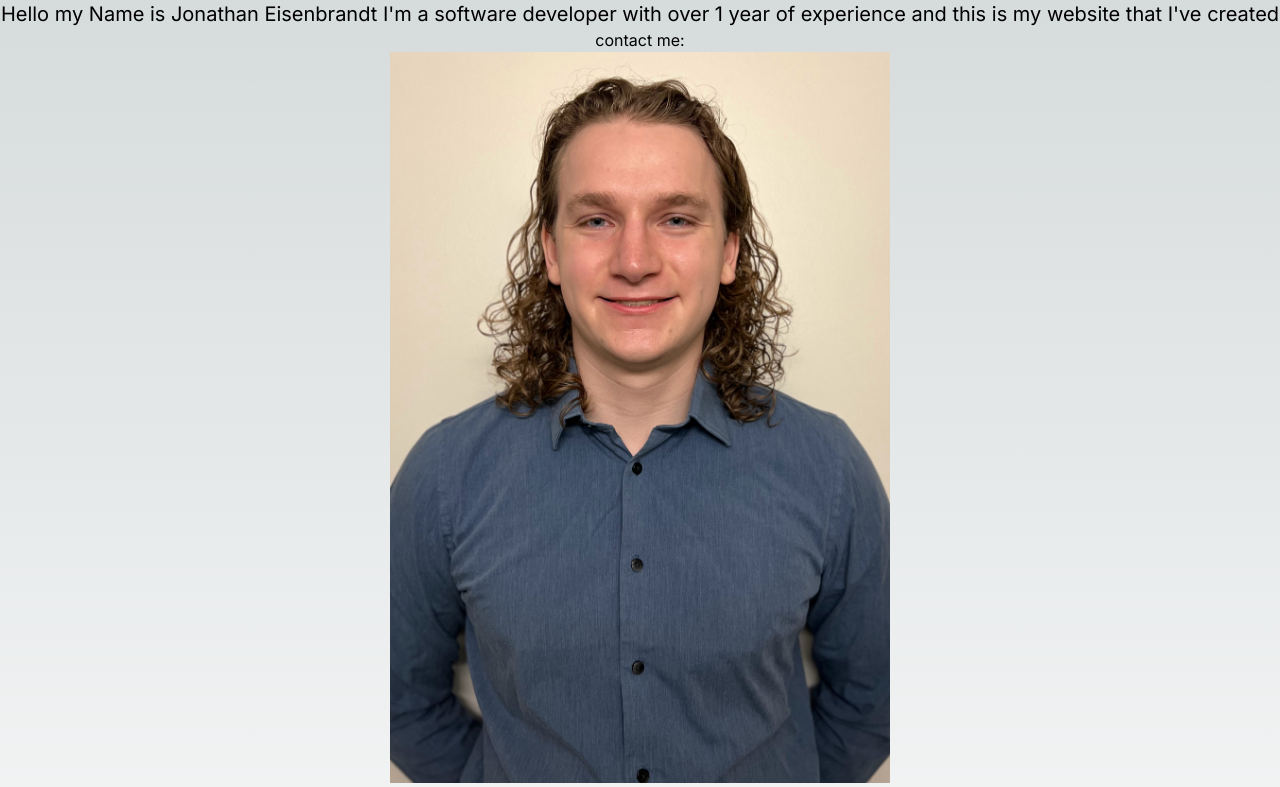
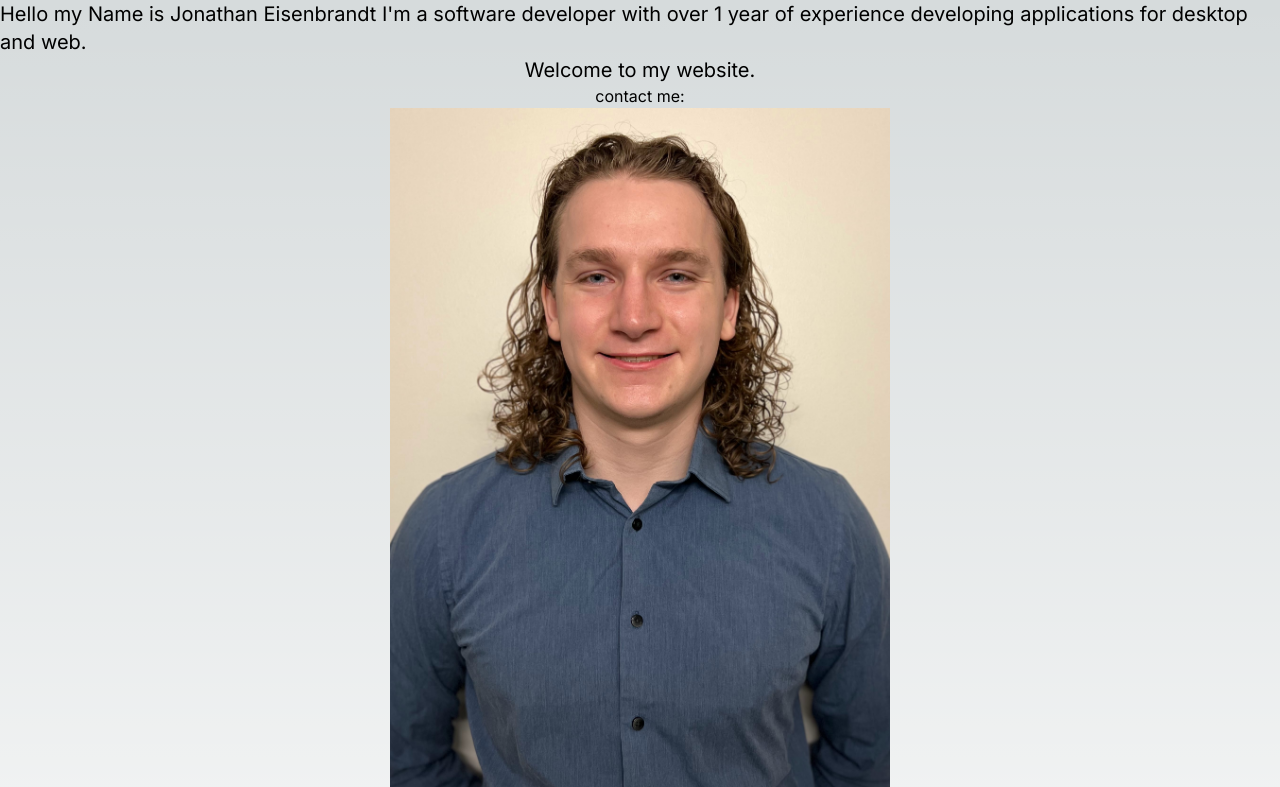
Before and after one commit to IcebergLettuc3/lettucehubnext, a Next.js app: page / in a window 1280 px wide. Shown: the top 787 px of the page. Built offline with nearby package versions, Linux system fonts and the light colour scheme.

Commit message:
text structure change

```diff
--- a/src/app/Intro.tsx
+++ b/src/app/Intro.tsx
@@ -4,7 +4,11 @@ const Intro: React.FC = () => {
     return (
         <div className='flex m-auto flex-col items-center'>
             <h1 className='text-xl'>
-                Hello my Name is Jonathan Eisenbrandt I&apos;m a software developer with over 1 year of experience and this is my website that I&apos;ve created
+                {/* add conditional int on years of experience */}
+                Hello my Name is Jonathan Eisenbrandt I&apos;m a software developer with over 1 year of experience developing applications for desktop and web.
+            </h1>
+            <h1 className='text-xl'>
+                Welcome to my website.
             </h1>
             <p>
                 contact me:
```
